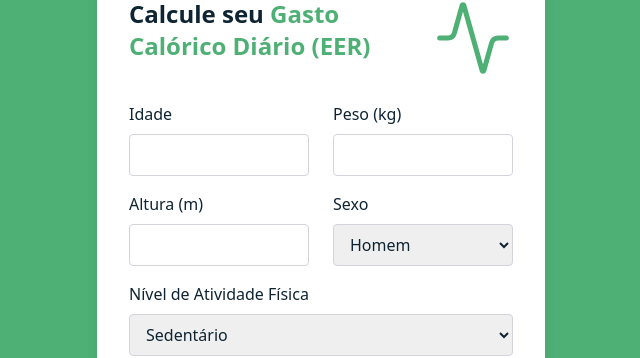
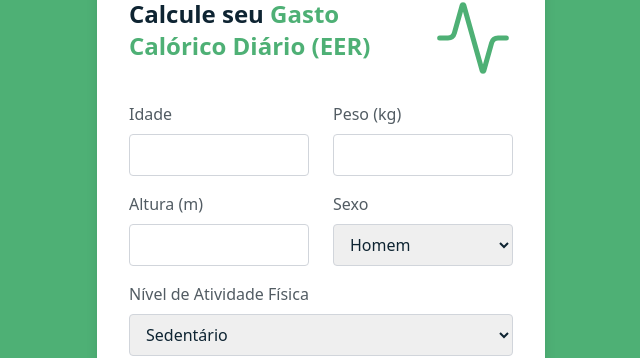
Before and after one commit to leticiaanobre/eer-calculator, a Next.js app: page / in a window 1280 px wide. Shown: the part 195-553 px from the top of the page, without its empty margins (319-959 px from the left). Built offline with nearby package versions, Linux system fonts and the light colour scheme.

Commit message:
💄 style: text style weight

```diff
--- a/src/pages/index.tsx
+++ b/src/pages/index.tsx
@@ -48,7 +48,7 @@ const Home = () => {
         <form onSubmit={handleSubmit}>
           <div className='flex flex-row justify-between gap-6'>
             <div className="mb-4">
-              <label className="block mb-2 text-secondary">Idade</label>
+              <label className="block mb-2 text-gray">Idade</label>
               <input
                 type="number"
                 name="idade"
@@ -59,7 +59,7 @@ const Home = () => {
               />
             </div>
             <div className="mb-4">
-              <label className="block mb-2 text-secondary">Peso (kg)</label>
+              <label className="block mb-2 text-gray">Peso (kg)</label>
               <input
                 type="number"
                 name="peso"
@@ -72,7 +72,7 @@ const Home = () => {
           </div>
           <div className='flex flex-row justify-between gap-6'>
             <div className="mb-4 w-full">
-              <label className="block mb-2 text-secondary">Altura (m)</label>
+              <label className="block mb-2 text-gray">Altura (m)</label>
               <input
                 type="number"
                 name="altura"
@@ -83,7 +83,7 @@ const Home = () => {
               />
             </div>
             <div className="mb-4 w-full">
-              <label className="block mb-2 text-secondary">Sexo</label>
+              <label className="block mb-2 text-gray">Sexo</label>
               <select
                 name="sexo"
                 value={formData.sexo}
@@ -97,7 +97,7 @@ const Home = () => {
             </div>
           </div>
           <div className="mb-4">
-            <label className="block mb-2 text-secondary">Nível de Atividade Física</label>
+            <label className="block mb-2 text-gray">Nível de Atividade Física</label>
             <select
               name="NAF"
               value={formData.NAF}
@@ -120,7 +120,7 @@ const Home = () => {
         </form>
         {result !== null && (
           <div className="mt-6 text-center flex flex-col gap-4 justify-center items-center">
-            <h2 className="text-xl font-semibold text-secondary">Sua necessidade energética diária (EER) é:</h2>
+            <h2 className="text-xl font-normal text-gray">Sua necessidade energética diária (EER) é:</h2>
             <div className='bg-greenColor rounded-xl p-4 w-3/5 flex flex-col align-center'>
               <p className="text-2xl text-textColor font-semibold">{result.toFixed(2)} kcal</p>
             </div>
--- a/src/styles/globals.css
+++ b/src/styles/globals.css
@@ -10,6 +10,7 @@
   --color-textColor: #377550;
   --color-greenColor: #d5fce4;
   --color-secondary: #0E2432;
+  --color-gray: #525c63;
   --color-tertiary: #FFF;
 }
 
@@ -55,3 +56,7 @@ body {
 .text-textColor {
   color: var(--color-textColor);
 }
+
+.text-gray {
+  color: var(--color-gray);
+}
```
